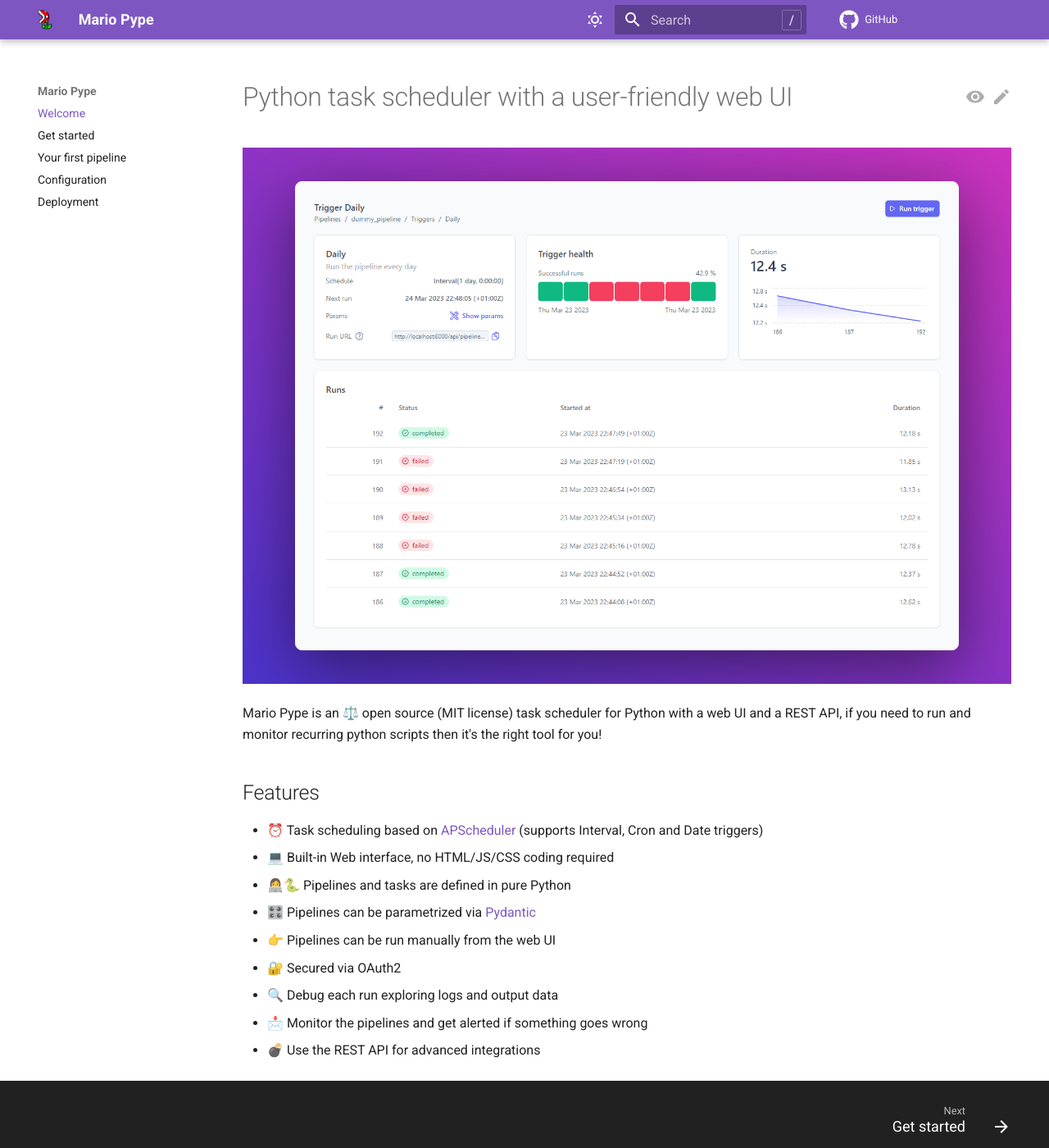
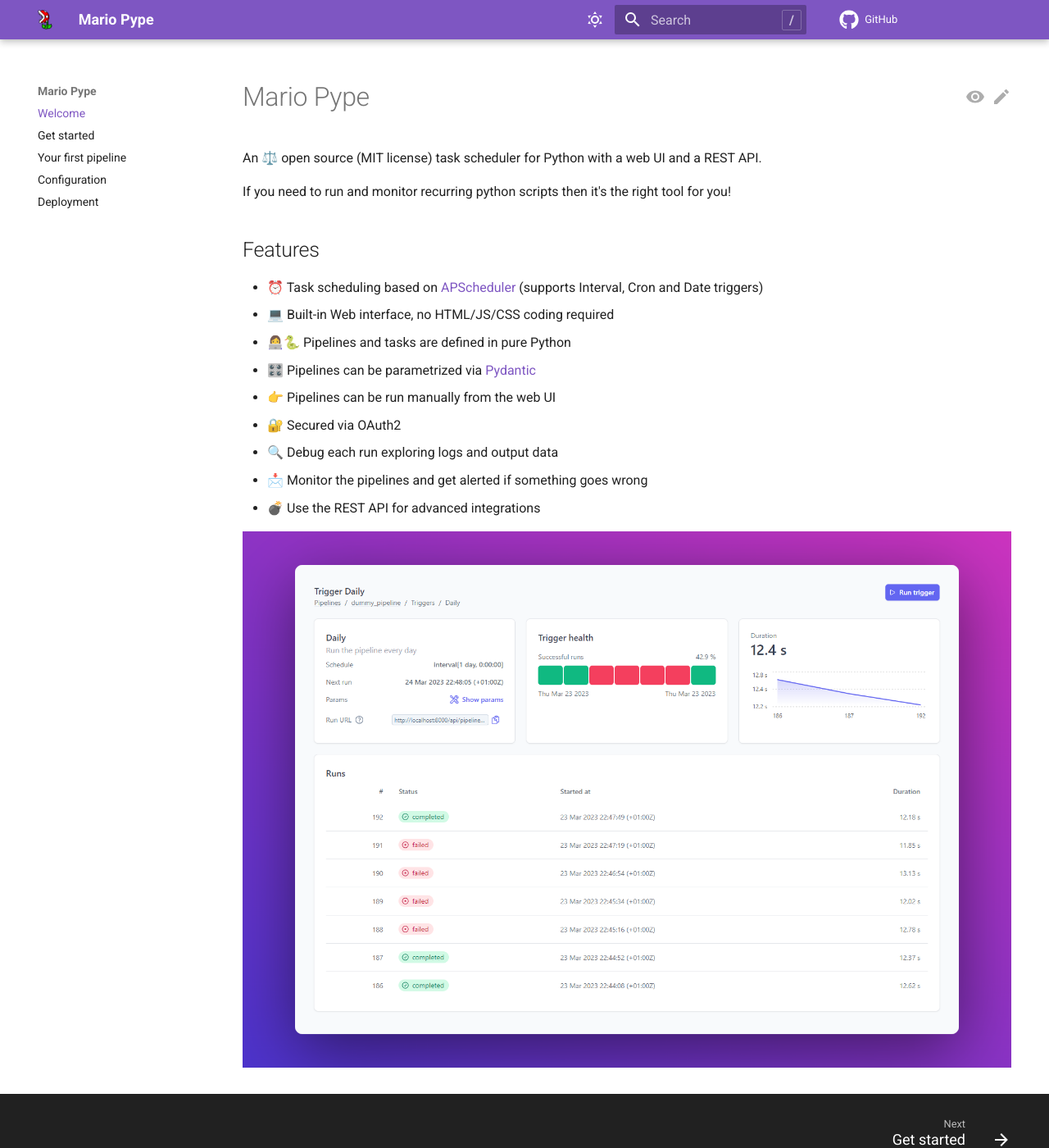
Before and after one commit to lucafaggianelli/plombery, an MkDocs documentation site: the page built from docs/index.md, in a window 1280 px wide and 1400 px high. Shown: the whole window at 82% size. Built offline with MkDocs 1.6.1 and Material for MkDocs 9.7.7, drawn with Linux system fonts in a browser that asks for light colours; comment, search, counter and statistics services are not loaded.

Commit message:
re-arrange index page

```diff
--- a/docs/index.md
+++ b/docs/index.md
@@ -3,13 +3,11 @@
   - toc
 ---
 
-# Python task scheduler with a user-friendly web UI
+# Mario Pype
 
-![Mario Pype Screen Shot](assets/images/screenshot.png)
+An ⚖️ open source (MIT license) task scheduler for Python with a web UI and a REST API.
 
-Mario Pype is an ⚖️ open source (MIT license) task scheduler for Python with a web UI and a REST API,
-if you need to run and monitor recurring python scripts then it's
-the right tool for you!
+If you need to run and monitor recurring python scripts then it's the right tool for you!
 
 ## Features
 * ⏰ Task scheduling based on [APScheduler](https://github.com/agronholm/apscheduler) (supports Interval, Cron and Date triggers)
@@ -21,3 +19,5 @@
 * 🔍 Debug each run exploring logs and output data
 * 📩 Monitor the pipelines and get alerted if something goes wrong
 * 💣 Use the REST API for advanced integrations
+
+![Mario Pype Screen Shot](assets/images/screenshot.png)
```
Also changed, not shown: README.md (+6 -34 lines), docs/configuration.md (+2 -2 lines).
